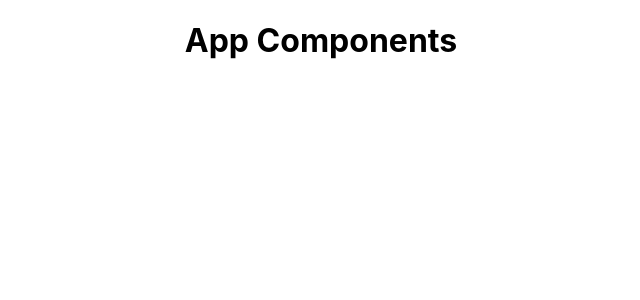
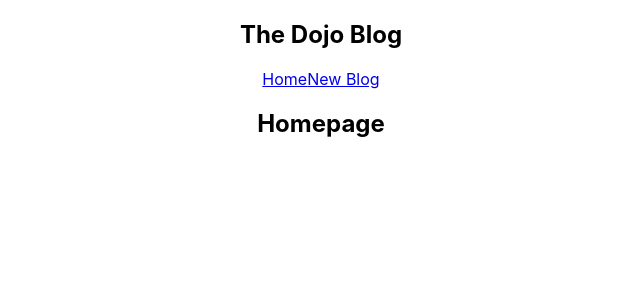
Before and after one commit to Harun29/first-react-project, a React (Create React App) app: page / in a window 1280 px wide. Shown: the top 300 px of the page, without its empty margins (319-959 px from the left). Built offline with nearby package versions, Linux system fonts and the light colour scheme.

Commit message:
finished multiple components branch

```diff
--- a/src/App.js
+++ b/src/App.js
@@ -1,11 +1,14 @@
 import './App.css';
+import Navbar from './Navbar'
+import Home from './Home'
 
 function App() {
 
   return (
     <div className="App">
+      <Navbar/>
       <div className="content">
-        <h1>App Components</h1>
+        <Home/>
       </div>
     </div>
   );
--- /dev/null
+++ b/src/Home.js
@@ -0,0 +1,11 @@
+const Home = () => {
+    return (
+        <div className="home">
+            <h2>Homepage</h2>
+        </div>
+     );
+}
+
+export default Home;
+<div className="home"><h2>Homepage</h2>
+</div>
--- /dev/null
+++ b/src/Navbar.js
@@ -0,0 +1,13 @@
+const Navbar = () => {
+  return (
+    <nav className="navbar">
+      <h1>The Dojo Blog</h1>
+      <div className="links">
+        <a href="/">Home</a>
+        <a href="/create">New Blog</a>
+      </div>
+    </nav>
+    );
+}
+
+export default Navbar;
```
